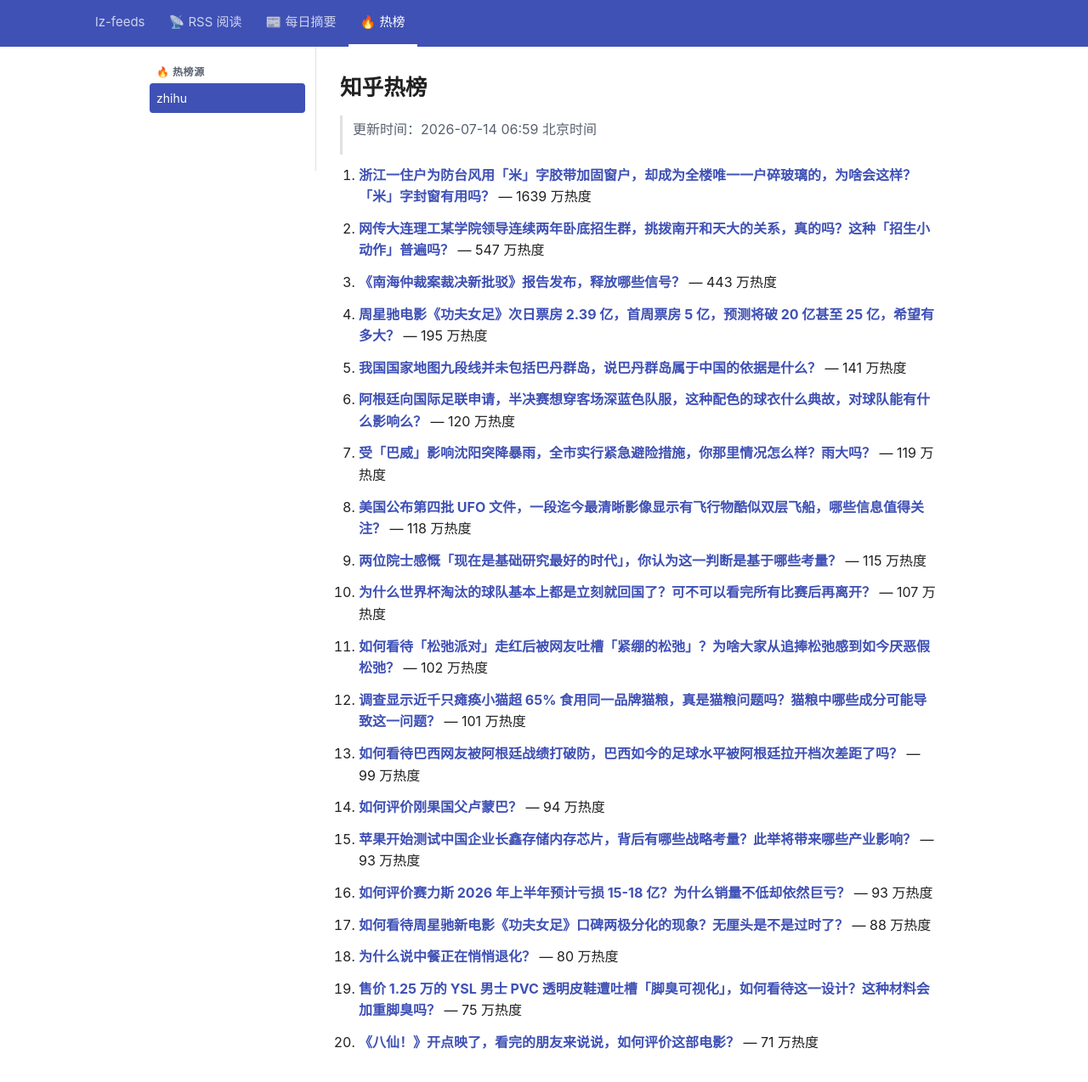
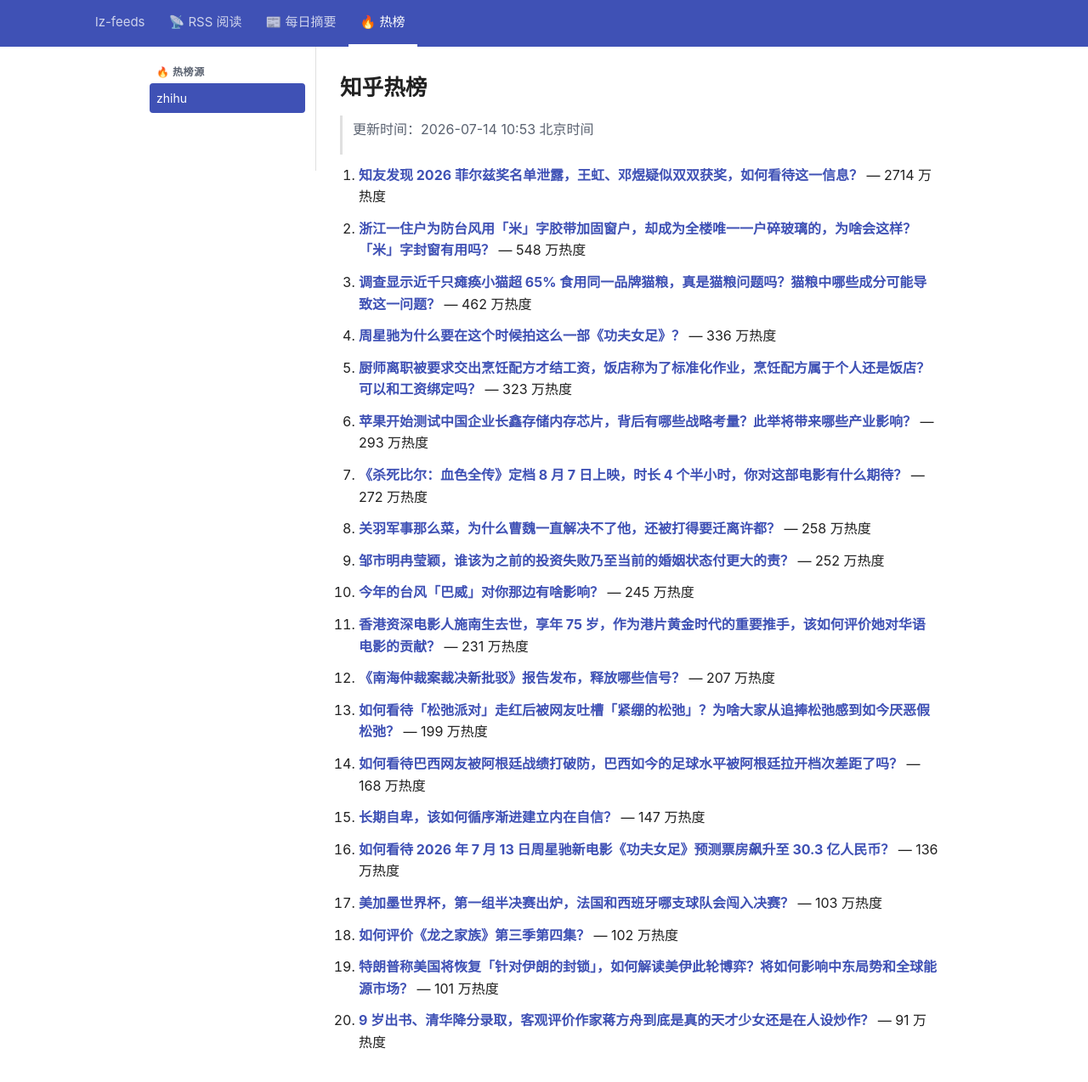
Before and after one commit to lizhang0101/lz-feeds, a Jekyll site: the page built from _hotlist/zhihu.md, in a window 1280 px wide and 1305 px high. Shown: the top 1274 px of the window at 85% size. Built offline with Jekyll 4.4.1, drawn with Linux system fonts in a browser that asks for light colours.

Commit message:
hotlist: 2026-07-14T02:53Z

```diff
--- a/_hotlist/zhihu.md
+++ b/_hotlist/zhihu.md
@@ -1,48 +1,48 @@
 ---
-updated: 2026-07-14 06:59 北京时间
+updated: 2026-07-14 10:53 北京时间
 count: 20
 ---
 
 # 知乎热榜
 
-> 更新时间：2026-07-14 06:59 北京时间
+> 更新时间：2026-07-14 10:53 北京时间
 
-1. **[浙江一住户为防台风用「米」字胶带加固窗户，却成为全楼唯一一户碎玻璃的，为啥会这样？「米」字封窗有用吗？](https://www.zhihu.com/question/2060049184527480687)** — 1639 万热度
+1. **[知友发现 2026 菲尔兹奖名单泄露，王虹、邓煜疑似双双获奖，如何看待这一信息？](https://www.zhihu.com/question/2060133066643879544)** — 2714 万热度
 
-2. **[网传大连理工某学院领导连续两年卧底招生群，挑拨南开和天大的关系，真的吗？这种「招生小动作」普遍吗？](https://www.zhihu.com/question/2059729316993131464)** — 547 万热度
+2. **[浙江一住户为防台风用「米」字胶带加固窗户，却成为全楼唯一一户碎玻璃的，为啥会这样？「米」字封窗有用吗？](https://www.zhihu.com/question/2060049184527480687)** — 548 万热度
 
-3. **[《南海仲裁案裁决新批驳》报告发布，释放哪些信号？](https://www.zhihu.com/question/2059980453814219344)** — 443 万热度
+3. **[调查显示近千只瘫痪小猫超 65% 食用同一品牌猫粮，真是猫粮问题吗？猫粮中哪些成分可能导致这一问题？](https://www.zhihu.com/question/2058174380128130240)** — 462 万热度
 
-4. **[周星驰电影《功夫女足》次日票房 2.39 亿，首周票房 5 亿，预测将破 20 亿甚至 25 亿，希望有多大？](https://www.zhihu.com/question/2059790933936137165)** — 195 万热度
+4. **[周星驰为什么要在这个时候拍这么一部《功夫女足》？](https://www.zhihu.com/question/2059433390227583285)** — 336 万热度
 
-5. **[我国国家地图九段线并未包括巴丹群岛，说巴丹群岛属于中国的依据是什么？](https://www.zhihu.com/question/2059773104042390633)** — 141 万热度
+5. **[厨师离职被要求交出烹饪配方才结工资，饭店称为了标准化作业，烹饪配方属于个人还是饭店？可以和工资绑定吗？](https://www.zhihu.com/question/2060062676676503140)** — 323 万热度
 
-6. **[阿根廷向国际足联申请，半决赛想穿客场深蓝色队服，这种配色的球衣什么典故，对球队能有什么影响么？](https://www.zhihu.com/question/2060002703879533053)** — 120 万热度
+6. **[苹果开始测试中国企业长鑫存储内存芯片，背后有哪些战略考量？此举将带来哪些产业影响？](https://www.zhihu.com/question/2058578162674397208)** — 293 万热度
 
-7. **[受「巴威」影响沈阳突降暴雨，全市实行紧急避险措施，你那里情况怎么样？雨大吗？](https://www.zhihu.com/question/2059917780845946766)** — 119 万热度
+7. **[《杀死比尔：血色全传》定档 8 月 7 日上映，时长 4 个半小时，你对这部电影有什么期待？](https://www.zhihu.com/question/2055957797590628132)** — 272 万热度
 
-8. **[美国公布第四批 UFO 文件，一段迄今最清晰影像显示有飞行物酷似双层飞船，哪些信息值得关注？](https://www.zhihu.com/question/2059327384772466175)** — 118 万热度
+8. **[关羽军事那么菜，为什么曹魏一直解决不了他，还被打得要迁离许都？](https://www.zhihu.com/question/2048485715491738315)** — 258 万热度
 
-9. **[两位院士感慨「现在是基础研究最好的时代」，你认为这一判断是基于哪些考量？](https://www.zhihu.com/question/2059189701848851782)** — 115 万热度
+9. **[邹市明冉莹颖，谁该为之前的投资失败乃至当前的婚姻状态付更大的责？](https://www.zhihu.com/question/2059355663353099483)** — 252 万热度
 
-10. **[为什么世界杯淘汰的球队基本上都是立刻就回国了？可不可以看完所有比赛后再离开？](https://www.zhihu.com/question/2058981135892461058)** — 107 万热度
+10. **[今年的台风「巴威」对你那边有啥影响？](https://www.zhihu.com/question/2059565116740341884)** — 245 万热度
 
-11. **[如何看待「松弛派对」走红后被网友吐槽「紧绷的松弛」？为啥大家从追捧松弛感到如今厌恶假松弛？](https://www.zhihu.com/question/2057860179513668617)** — 102 万热度
+11. **[香港资深电影人施南生去世，享年 75 岁，作为港片黄金时代的重要推手，该如何评价她对华语电影的贡献？](https://www.zhihu.com/question/2060144428191371946)** — 231 万热度
 
-12. **[调查显示近千只瘫痪小猫超 65% 食用同一品牌猫粮，真是猫粮问题吗？猫粮中哪些成分可能导致这一问题？](https://www.zhihu.com/question/2058174380128130240)** — 101 万热度
+12. **[《南海仲裁案裁决新批驳》报告发布，释放哪些信号？](https://www.zhihu.com/question/2059980453814219344)** — 207 万热度
 
-13. **[如何看待巴西网友被阿根廷战绩打破防，巴西如今的足球水平被阿根廷拉开档次差距了吗？](https://www.zhihu.com/question/2060031374115829185)** — 99 万热度
+13. **[如何看待「松弛派对」走红后被网友吐槽「紧绷的松弛」？为啥大家从追捧松弛感到如今厌恶假松弛？](https://www.zhihu.com/question/2057860179513668617)** — 199 万热度
 
-14. **[如何评价刚果国父卢蒙巴？](https://www.zhihu.com/question/60068219)** — 94 万热度
+14. **[如何看待巴西网友被阿根廷战绩打破防，巴西如今的足球水平被阿根廷拉开档次差距了吗？](https://www.zhihu.com/question/2060031374115829185)** — 168 万热度
 
-15. **[苹果开始测试中国企业长鑫存储内存芯片，背后有哪些战略考量？此举将带来哪些产业影响？](https://www.zhihu.com/question/2058578162674397208)** — 93 万热度
+15. **[长期自卑，该如何循序渐进建立内在自信？](https://www.zhihu.com/question/2059530789155612466)** — 147 万热度
 
-16. **[如何评价赛力斯 2026 年上半年预计亏损 15-18 亿？为什么销量不低却依然巨亏？](https://www.zhihu.com/question/2059697862565536691)** — 93 万热度
+16. **[如何看待 2026 年 7 月 13 日周星驰新电影《功夫女足》预测票房飙升至 30.3 亿人民币？](https://www.zhihu.com/question/2060124058038096124)** — 136 万热度
 
-17. **[如何看待周星驰新电影《功夫女足》口碑两极分化的现象？无厘头是不是过时了？](https://www.zhihu.com/question/2059946981699728081)** — 88 万热度
+17. **[美加墨世界杯，第一组半决赛出炉，法国和西班牙哪支球队会闯入决赛？](https://www.zhihu.com/question/2059394943127392670)** — 103 万热度
 
-18. **[为什么说中餐正在悄悄退化？](https://www.zhihu.com/question/552064695)** — 80 万热度
+18. **[如何评价《龙之家族》第三季第四集？](https://www.zhihu.com/question/2059954374600921182)** — 102 万热度
 
-19. **[售价 1.25 万的 YSL 男士 PVC 透明皮鞋遭吐槽「脚臭可视化」，如何看待这一设计？这种材料会加重脚臭吗？](https://www.zhihu.com/question/2056072763509564144)** — 75 万热度
+19. **[特朗普称美国将恢复「针对伊朗的封锁」，如何解读美伊此轮博弈？将如何影响中东局势和全球能源市场？](https://www.zhihu.com/question/2060130032056366712)** — 101 万热度
 
-20. **[《八仙！》开点映了，看完的朋友来说说，如何评价这部电影？](https://www.zhihu.com/question/2058505696463812158)** — 71 万热度
+20. **[9 岁出书、清华降分录取，客观评价作家蒋方舟到底是真的天才少女还是在人设炒作？](https://www.zhihu.com/question/2060111984247272718)** — 91 万热度
```
